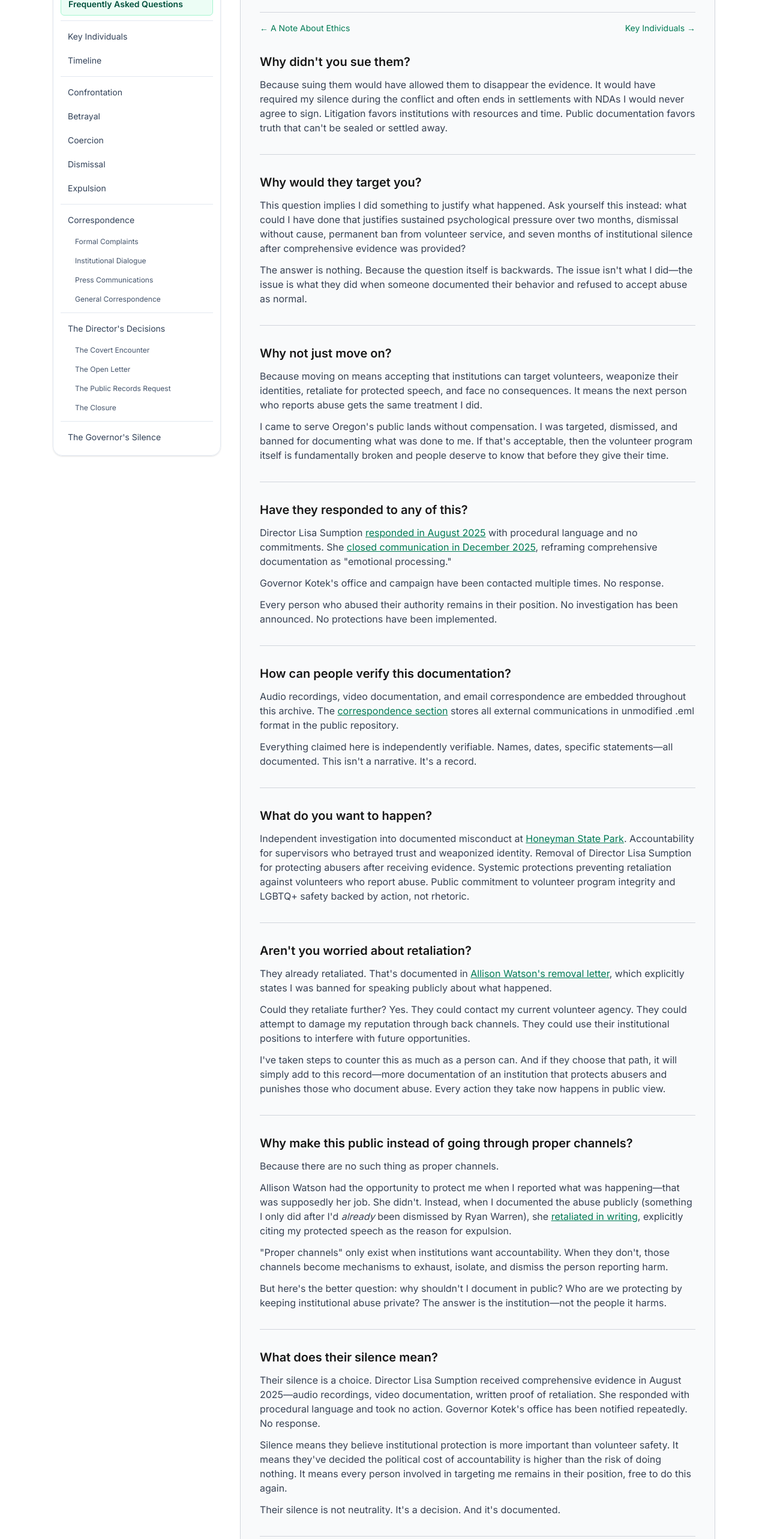
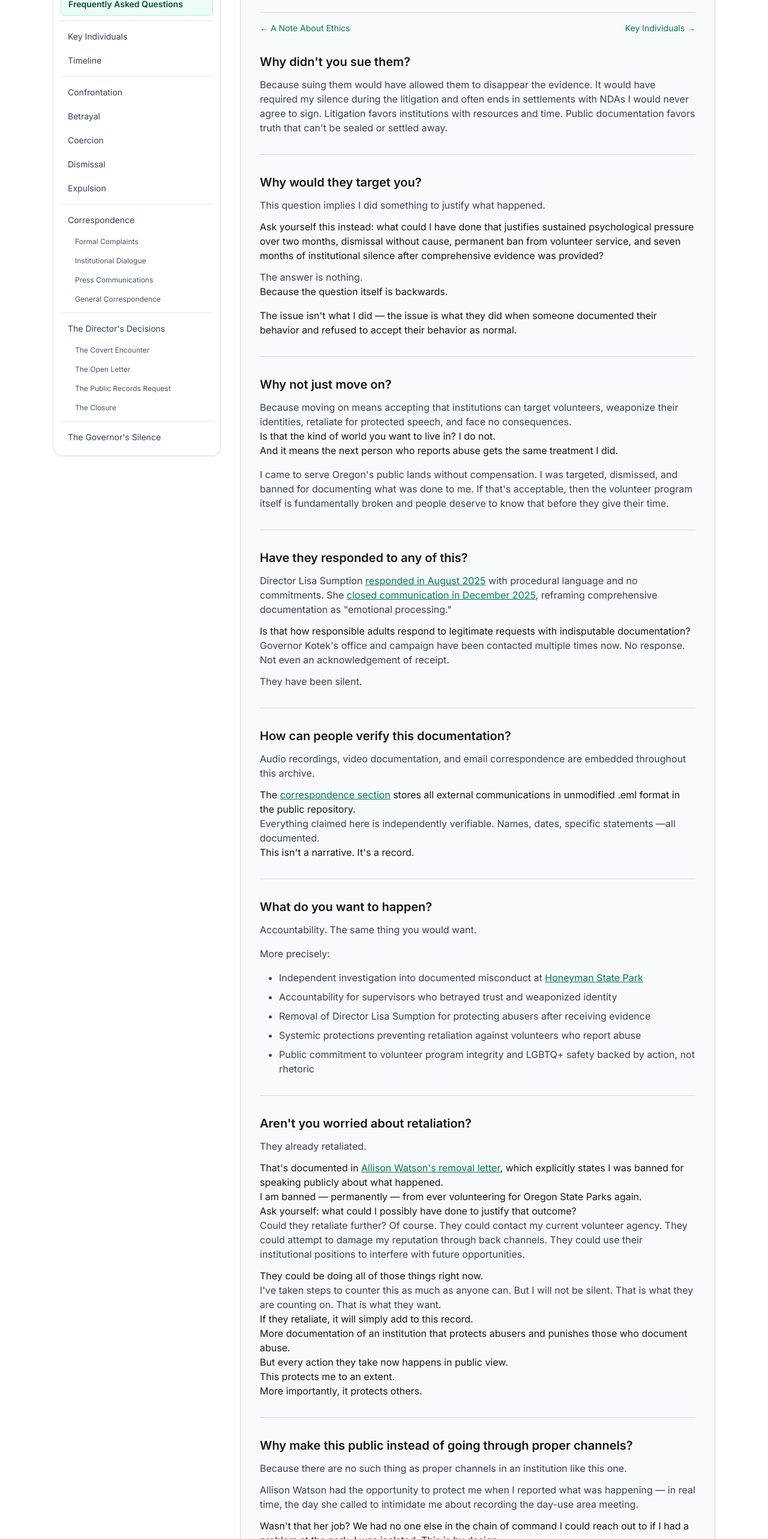
Before and after one commit to rswfire/rswfire.oprd, a Next.js app: page /faq in a window 1280 px wide. Shown: the part 234-2800 px from the top of the page at 60% size. Built offline with nearby package versions, Linux system fonts and the light colour scheme.

Commit message:
Updated Faq.tsx

```diff
--- a/app/(archive)/faq/page.tsx
+++ b/app/(archive)/faq/page.tsx
@@ -22,9 +22,9 @@ export default function FAQPage() {
                     <h2 className="text-xl font-semibold mb-3">
                         Why didn't you sue them?
                     </h2>
-                    <p className="text-gray-700">
-                        Because suing them would have allowed them to disappear the evidence. It would have required my silence during the conflict and often ends in settlements with NDAs I would never agree to sign. Litigation favors institutions with resources and time. Public documentation favors truth that can't be sealed or settled away.
-                    </p>
+                    <div className="text-gray-700">
+                        Because suing them would have allowed them to disappear the evidence. It would have required my silence during the litigation and often ends in settlements with NDAs I would never agree to sign. Litigation favors institutions with resources and time. Public documentation favors truth that can't be sealed or settled away.
+                    </div>
                 </div>
 
                 <hr className="border-t border-gray-300" />
@@ -34,12 +34,15 @@ export default function FAQPage() {
                     <h2 className="text-xl font-semibold mb-3">
                         Why would they target you?
                     </h2>
-                    <p className="text-gray-700 mb-3">
-                        This question implies I did something to justify what happened. Ask yourself this instead: what could I have done that justifies sustained psychological pressure over two months, dismissal without cause, permanent ban from volunteer service, and seven months of institutional silence after comprehensive evidence was provided?
-                    </p>
-                    <p className="text-gray-700">
-                        The answer is nothing. Because the question itself is backwards. The issue isn't what I did—the issue is what they did when someone documented their behavior and refused to accept abuse as normal.
-                    </p>
+                    <div className="text-gray-700 mb-3">
+                        This question implies I did something to justify what happened.</div>
+                    Ask yourself this instead: what could I have done that justifies sustained psychological pressure over two months, dismissal without cause, permanent ban from volunteer service, and seven months of institutional silence after comprehensive evidence was provided?
+                    <div className="text-gray-700 mb-3"></div>
+                    <div className="text-gray-700">
+                        The answer is nothing.</div>
+                    <div>Because the question itself is backwards.</div>
+                    <div className="mt-4">The issue isn't what I did &mdash; the issue is what they did when someone documented their behavior and refused to accept their behavior as normal.
+                    </div>
                 </div>
 
                 <hr className="border-t border-gray-300" />
@@ -49,12 +52,14 @@ export default function FAQPage() {
                     <h2 className="text-xl font-semibold mb-3">
                         Why not just move on?
                     </h2>
-                    <p className="text-gray-700 mb-3">
-                        Because moving on means accepting that institutions can target volunteers, weaponize their identities, retaliate for protected speech, and face no consequences. It means the next person who reports abuse gets the same treatment I did.
-                    </p>
-                    <p className="text-gray-700">
+                    <div className="text-gray-700">
+                        Because moving on means accepting that institutions can target volunteers, weaponize their identities, retaliate for protected speech, and face no consequences.</div>
+                    <div>Is that the kind of world you want to live in? I do not.</div>
+                    <div>And it means the next person who reports abuse gets the same treatment I did.
+                    </div>
+                    <div className="mt-4 text-gray-700">
                         I came to serve Oregon's public lands without compensation. I was targeted, dismissed, and banned for documenting what was done to me. If that's acceptable, then the volunteer program itself is fundamentally broken and people deserve to know that before they give their time.
-                    </p>
+                    </div>
                 </div>
 
                 <hr className="border-t border-gray-300" />
@@ -64,15 +69,16 @@ export default function FAQPage() {
                     <h2 className="text-xl font-semibold mb-3">
                         Have they responded to any of this?
                     </h2>
-                    <p className="text-gray-700 mb-3">
-                        Director Lisa Sumption <Link href="/lisa-sumption/open-letter" className="text-emerald-700 underline hover:text-emerald-600">responded in August 2025</Link> with procedural language and no commitments. She <Link href="/lisa-sumption/closure" className="text-emerald-700 underline hover:text-emerald-600">closed communication in December 2025</Link>, reframing comprehensive documentation as "emotional processing."
-                    </p>
-                    <p className="text-gray-700 mb-3">
-                        Governor Kotek's office and campaign have been contacted multiple times. No response.
-                    </p>
-                    <p className="text-gray-700">
-                        Every person who abused their authority remains in their position. No investigation has been announced. No protections have been implemented.
-                    </p>
+                    <div className="text-gray-700 mb-3">
+                        Director Lisa Sumption <Link href="/lisa-sumption/open-letter" className="text-emerald-700 underline hover:text-emerald-600">responded in August 2025</Link> with procedural language and no commitments. She <Link href="/lisa-sumption/closure" className="text-emerald-700 underline hover:text-emerald-600">closed communication in December 2025</Link>, reframing comprehensive documentation as &quot;emotional processing.&quot;
+                    </div>
+                    <div>Is that how responsible adults respond to legitimate requests with indisputable documentation?</div>
+                    <div className="text-gray-700 mb-3">
+                        Governor Kotek's office and campaign have been contacted multiple times now. No response. Not even an acknowledgement of receipt.
+                    </div>
+                    <div className="text-gray-700">
+                        They have been silent.
+                    </div>
                 </div>
 
                 <hr className="border-t border-gray-300" />
@@ -82,12 +88,15 @@ export default function FAQPage() {
                     <h2 className="text-xl font-semibold mb-3">
                         How can people verify this documentation?
                     </h2>
-                    <p className="text-gray-700 mb-3">
-                        Audio recordings, video documentation, and email correspondence are embedded throughout this archive. The <Link href="/correspondence" className="text-emerald-700 underline hover:text-emerald-600">correspondence section</Link> stores all external communications in unmodified .eml format in the public repository.
-                    </p>
-                    <p className="text-gray-700">
-                        Everything claimed here is independently verifiable. Names, dates, specific statements—all documented. This isn't a narrative. It's a record.
-                    </p>
+                    <div className="text-gray-700 mb-3">
+                        Audio recordings, video documentation, and email correspondence are embedded throughout this archive.</div>
+
+                    <div>The <Link href="/correspondence" className="text-emerald-700 underline hover:text-emerald-600">correspondence section</Link> stores all external communications in unmodified .eml format in the public repository.
+                    </div>
+                    <div className="text-gray-700">
+                        Everything claimed here is independently verifiable. Names, dates, specific statements &mdash;all documented.</div>
+                    <div>This isn't a narrative. It's a record.
+                    </div>
                 </div>
 
                 <hr className="border-t border-gray-300" />
@@ -97,9 +106,21 @@ export default function FAQPage() {
                     <h2 className="text-xl font-semibold mb-3">
                         What do you want to happen?
                     </h2>
-                    <p className="text-gray-700">
-                        Independent investigation into documented misconduct at <Link href="https://stateparks.oregon.gov/index.cfm?do=park.profile&parkId=95" target="_blank" className="text-emerald-700 underline hover:text-emerald-600">Honeyman State Park</Link>. Accountability for supervisors who betrayed trust and weaponized identity. Removal of Director Lisa Sumption for protecting abusers after receiving evidence. Systemic protections preventing retaliation against volunteers who report abuse. Public commitment to volunteer program integrity and LGBTQ+ safety backed by action, not rhetoric.
-                    </p>
+                    <div className="space-y-4">
+                        <div className="text-gray-700">
+                            Accountability. The same thing you would want.
+                        </div>
+                        <div className="text-gray-700">
+                            More precisely:
+                        </div>
+                        <ul className="list-disc list-outside ml-8 space-y-2 text-gray-700">
+                            <li>Independent investigation into documented misconduct at <Link href="https://stateparks.oregon.gov/index.cfm?do=park.profile&parkId=95" target="_blank" className="text-emerald-700 underline hover:text-emerald-600">Honeyman State Park</Link></li>
+                            <li>Accountability for supervisors who betrayed trust and weaponized identity</li>
+                            <li>Removal of Director Lisa Sumption for protecting abusers after receiving evidence</li>
+                            <li>Systemic protections preventing retaliation against volunteers who report abuse</li>
+                            <li>Public commitment to volunteer program integrity and LGBTQ+ safety backed by action, not rhetoric</li>
+                        </ul>
+                    </div>
                 </div>
 
                 <hr className="border-t border-gray-300" />
@@ -109,15 +130,24 @@ export default function FAQPage() {
                     <h2 className="text-xl font-semibold mb-3">
                         Aren't you worried about retaliation?
                     </h2>
-                    <p className="text-gray-700 mb-3">
-                        They already retaliated. That's documented in <Link href="/expulsion" className="text-emerald-700 underline hover:text-emerald-600">Allison Watson's removal letter</Link>, which explicitly states I was banned for speaking publicly about what happened.
-                    </p>
-                    <p className="text-gray-700 mb-3">
-                        Could they retaliate further? Yes. They could contact my current volunteer agency. They could attempt to damage my reputation through back channels. They could use their institutional positions to interfere with future opportunities.
-                    </p>
-                    <p className="text-gray-700">
-                        I've taken steps to counter this as much as a person can. And if they choose that path, it will simply add to this record—more documentation of an institution that protects abusers and punishes those who document abuse. Every action they take now happens in public view.
-                    </p>
+                    <div className="text-gray-700 mb-3">
+                        They already retaliated.</div>
+                    <div>That's documented in <Link href="/expulsion" className="text-emerald-700 underline hover:text-emerald-600">Allison Watson's removal letter</Link>, which explicitly states I was banned for speaking publicly about what happened.
+                    </div>
+                    <div>I am banned &mdash; permanently &mdash; from ever volunteering for Oregon State Parks again.</div>
+                    <div>Ask yourself: what could I possibly have done to justify that outcome?</div>
+                    <div className="text-gray-700 mb-3">
+                        Could they retaliate further? Of course. They could contact my current volunteer agency. They could attempt to damage my reputation through back channels. They could use their institutional positions to interfere with future opportunities.
+                    </div>
+                    <div>They could be doing all of those things right now.</div>
+                    <div className="text-gray-700">
+                        I've taken steps to counter this as much as anyone can. But I will not be silent. That is what they are counting on. That is what they want.</div>
+                    <div>If they retaliate, it will simply add to this record.</div>
+                    <div>More documentation of an institution that protects abusers and punishes those who document abuse.</div>
+                    <div>But every action they take now happens in public view.
+                    </div>
+                    <div>This protects me to an extent.</div>
+                    <div>More importantly, it protects others.</div>
                 </div>
 
                 <hr className="border-t border-gray-300" />
@@ -127,16 +157,19 @@ export default function FAQPage() {
                     <h2 className="text-xl font-semibold mb-3">
                         Why make this public instead of going through proper channels?
                     </h2>
-                    <p className="text-gray-700 mb-3">
-                        Because there are no such thing as proper channels.</p>
-                    <p className="text-gray-700 mb-3">Allison Watson had the opportunity to protect me when I reported what was happening—that was supposedly her job. She didn't. Instead, when I documented the abuse publicly (something I only did after I'd <em>already</em> been dismissed by Ryan Warren), she <Link href="/expulsion" className="text-emerald-700 underline hover:text-emerald-600">retaliated in writing</Link>, explicitly citing my protected speech as the reason for expulsion.
-                    </p>
-                    <p className="text-gray-700 mb-3">
-                        "Proper channels" only exist when institutions want accountability. When they don't, those channels become mechanisms to exhaust, isolate, and dismiss the person reporting harm.
-                    </p>
-                    <p className="text-gray-700">
-                        But here's the better question: why shouldn't I document in public? Who are we protecting by keeping institutional abuse private? The answer is the institution—not the people it harms.
-                    </p>
+                    <div className="text-gray-700 mb-3">
+                        Because there are no such thing as proper channels in an institution like this one.</div>
+                    <div className="text-gray-700 mb-3">Allison Watson had the opportunity to protect me when I reported what was happening &mdash; in real time, the day she called to intimidate me about recording the day-use area meeting.</div>
+                    <div>Wasn't that her job? We had no one else in the chain of command I could reach out to if I had a problem at the park. I was isolated. This is by design.</div>
+                    <div>Instead, when I documented the abuse publicly (something I only did after I'd <em>already</em> been dismissed by Ryan Warren), she <Link href="/expulsion" className="text-emerald-700 underline hover:text-emerald-600">retaliated in writing</Link>, explicitly citing my protected speech as the reason for expulsion.
+                    </div>
+                    <div className="text-gray-700 mb-3">
+                        &quot;Proper channels&quot; only exist when institutions want accountability. When they don't, those channels become mechanisms to exhaust, isolate, and dismiss the person reporting harm.
+                    </div>
+                    <div className="text-gray-700">
+                        But here's the better question: why shouldn't I document in public?</div>
+                    <div>Who are we protecting by keeping institutional abuse private? The answer is the institution &mdash; not the people it harms.
+                    </div>
                 </div>
 
                 <hr className="border-t border-gray-300" />
@@ -146,15 +179,15 @@ export default function FAQPage() {
                     <h2 className="text-xl font-semibold mb-3">
                         What does their silence mean?
                     </h2>
-                    <p className="text-gray-700 mb-3">
-                        Their silence is a choice. Director Lisa Sumption received comprehensive evidence in August 2025—audio recordings, video documentation, written proof of retaliation. She responded with procedural language and took no action. Governor Kotek's office has been notified repeatedly. No response.
-                    </p>
-                    <p className="text-gray-700 mb-3">
-                        Silence means they believe institutional protection is more important than volunteer safety. It means they've decided the political cost of accountability is higher than the risk of doing nothing. It means every person involved in targeting me remains in their position, free to do this again.
-                    </p>
-                    <p className="text-gray-700">
+                    <div className="text-gray-700 mb-3">
+                        Their silence is a choice. Director Lisa Sumption received comprehensive evidence in August 2025 &mdash; audio recordings, video documentation, written proof of retaliation. She responded with procedural language and took no action. Governor Kotek's office has been notified multiple times over months. No response.
+                    </div>
+                    <div className="text-gray-700 mb-3">
+                        Silence means they believe institutional protection is more important than the safety of the people who come to support it freely. It means they've decided the political cost of accountability is higher than the risk of doing nothing. It means every person involved in targeting me remains in their position, free to do this again.
+                    </div>
+                    <div className="text-gray-700">
                         Their silence is not neutrality. It's a decision. And it's documented.
-                    </p>
+                    </div>
                 </div>
 
                 <hr className="border-t border-gray-300" />
@@ -164,18 +197,19 @@ export default function FAQPage() {
                     <h2 className="text-xl font-semibold mb-3">
                         Why is your tone so direct?
                     </h2>
-                    <p className="text-gray-700 mb-3">
+                    <div className="text-gray-700 mb-3">
                         Because I'm not performing grief or asking for sympathy. I'm documenting institutional failure with precision.
-                    </p>
-                    <p className="text-gray-700 mb-3">
+                    </div>
+                    <div className="text-gray-700 mb-3">
                         I was targeted by people in positions of authority. I documented what they did. I reported it through every available channel. They chose silence and protection over accountability. Those are facts.
-                    </p>
-                    <p className="text-gray-700 mb-3">
+                    </div>
+                    <div className="text-gray-700 mb-3">
                         Softening the language doesn't change what happened. It just makes it easier for people to dismiss. Direct language forces clarity: either the evidence supports the claims or it doesn't. Either institutions act on documented harm or they don't.
-                    </p>
-                    <p className="text-gray-700">
+                    </div>
+                    <div className="text-gray-700">
                         I'm not asking anyone to feel sorry for me. I'm asking them to look at the evidence and decide whether this is acceptable institutional behavior.
-                    </p>
+                    </div>
+                    <div>That decision now belongs to the reader.</div>
                 </div>
 
             </div>
```
